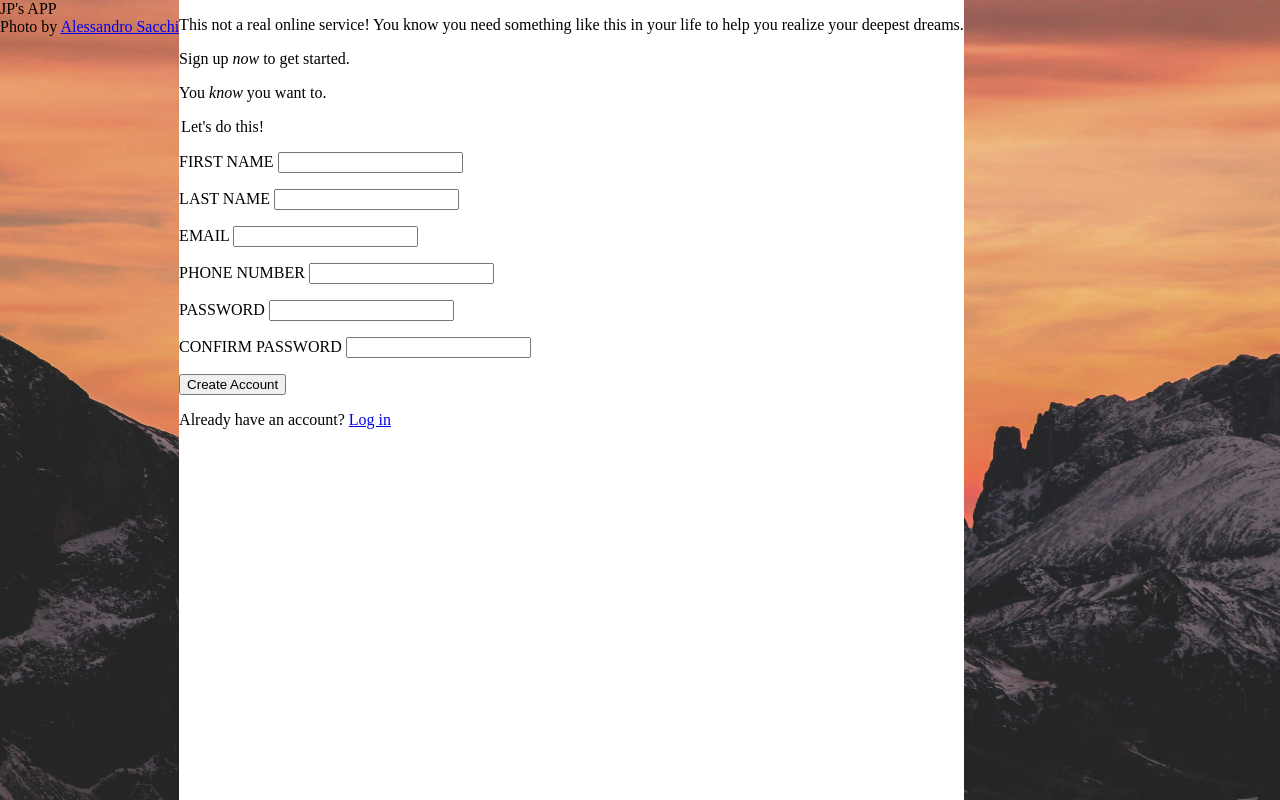
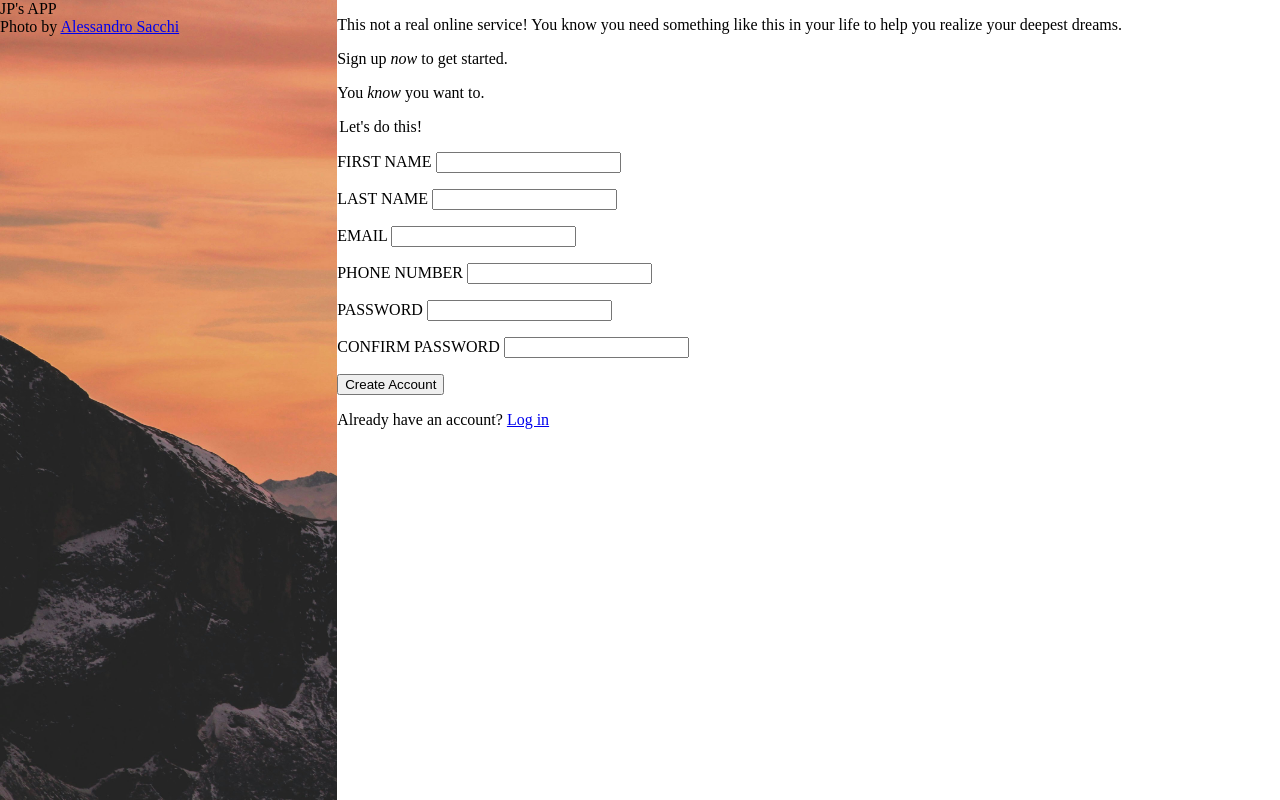
Before and after one commit to JuanPabloCC/sign-up-form, a plain HTML site: page index.html in a window 1280 px wide. Drawn offline with Linux system fonts and the light colour scheme.

Commit message:
feat: add flex-grow to containers

```diff
--- a/style.css
+++ b/style.css
@@ -38,4 +38,9 @@ body {
 
 .form-container{
     background-color: white;
+    flex-grow: 1;
 }
+
+.side-bar{
+    flex-grow: 1;
+}
```
